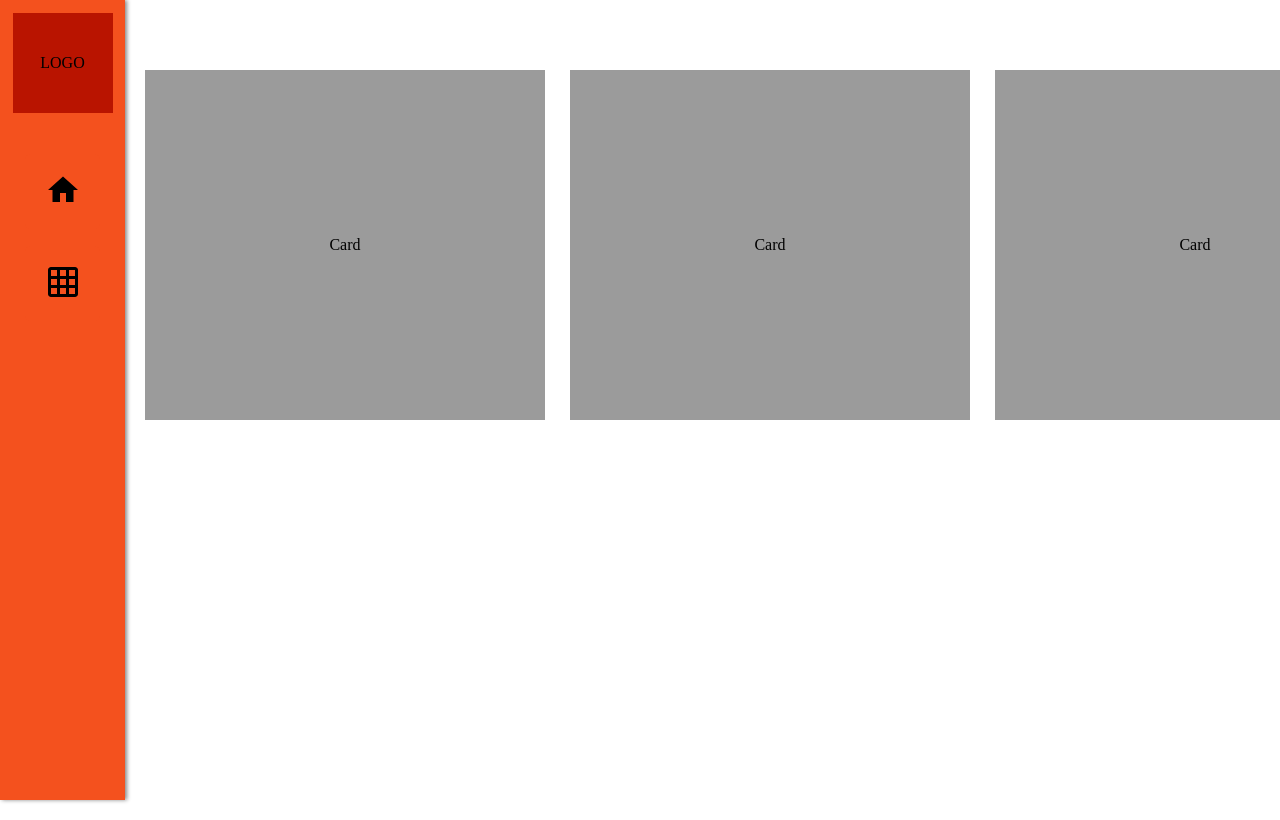
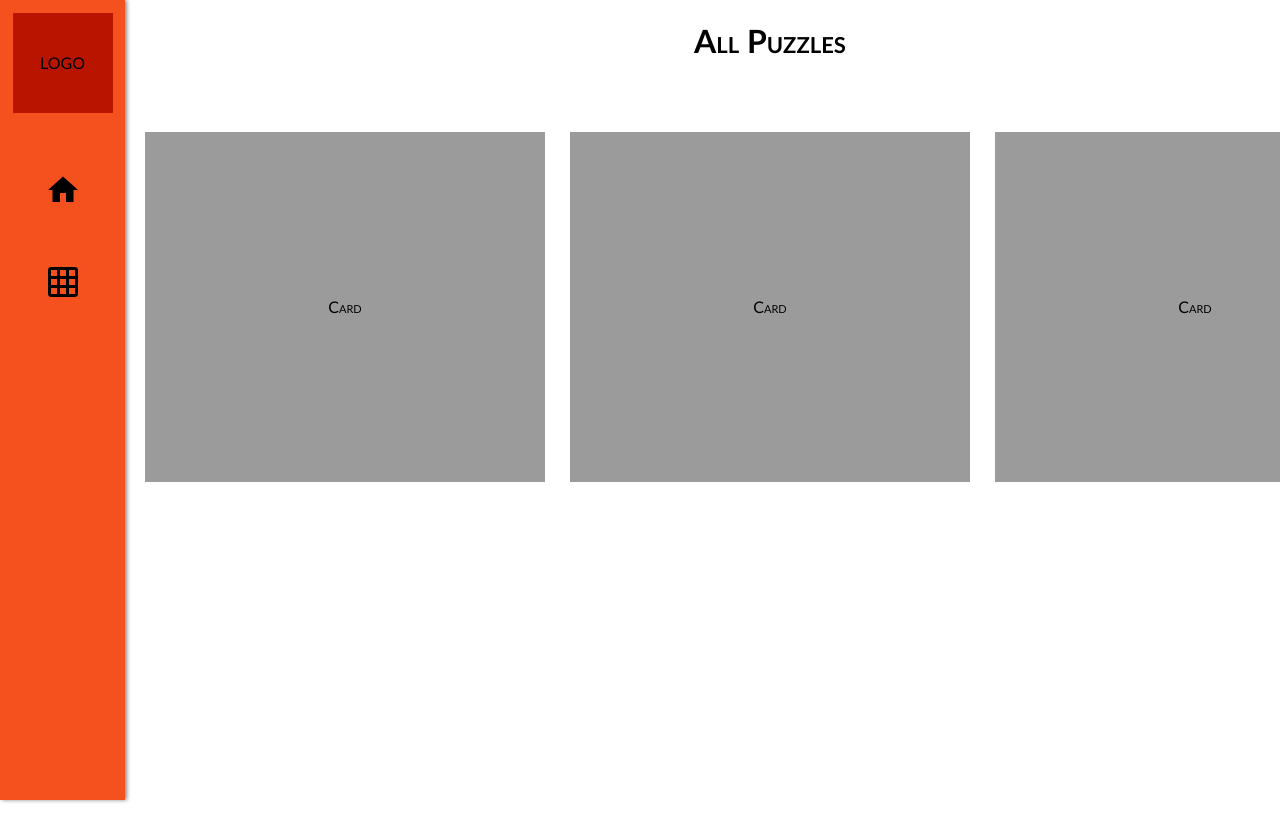
Before and after one commit to irbab00n/sudoku-redux, a React app: page /puzzles in a window 1280 px wide. Shown: the top 820 px of the page. Built offline with nearby package versions, Linux system fonts and the light colour scheme.

Commit message:
added a page title

```diff
--- a/client/components/Puzzles.jsx
+++ b/client/components/Puzzles.jsx
@@ -4,7 +4,10 @@ const Puzzles = () => {
 
   return (
 
-    <div className="display-flex-column page-body fh fw">
+    <div className="display-flex-column flex-align-center page-body fh fw">
+      <h1 className="page-title">
+        All Puzzles
+      </h1>
       <div className="card-grid display-flex-column flex-justify-center">
         <div className="card display-flex-column flex-align-center flex-justify-center">
           Card
--- a/client/components/WelcomePage.jsx
+++ b/client/components/WelcomePage.jsx
@@ -4,8 +4,10 @@ const WelcomePage = () => {
 
   return (
 
-    <div className="display-flex-column flex-align-center flex-justify-center fh fw">
-      Welcome Page
+    <div className="display-flex-column flex-align-center page-body fh fw">
+      <h1 className="page-title">
+        Welcome to Sudoku Redux!
+      </h1>
     </div>
 
   );
--- a/public/style.css
+++ b/public/style.css
@@ -1,4 +1,6 @@
 html, body {
+  font-family: Gill Sans, sans-serif;
+  font-variant: small-caps;
   margin: auto;
   height: 100%;
   width: 100%;
@@ -48,7 +50,11 @@ div {
 .page-body {
   position: relative;
   left: 125px;
-  margin: 20px 145px 20px 20px;
+  margin: auto 145px auto 20px;
+}
+
+.page-title {
+
 }
 
 /* Flexbox types */
```
